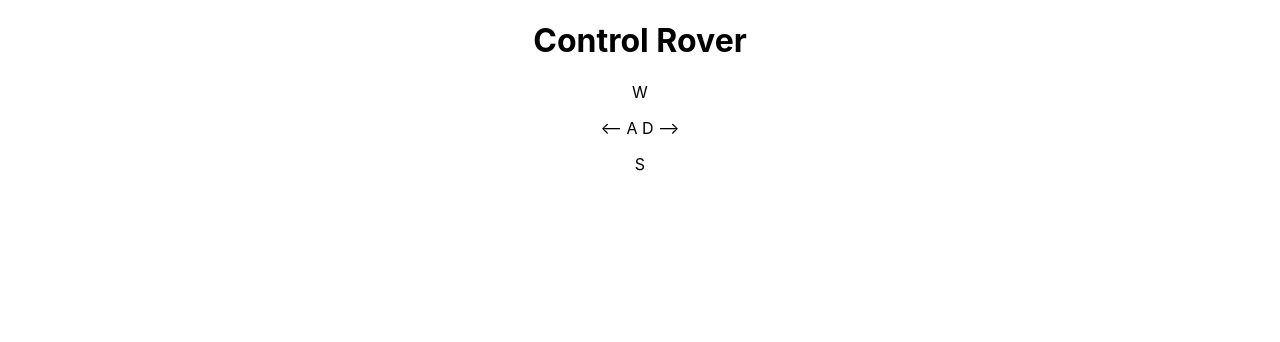
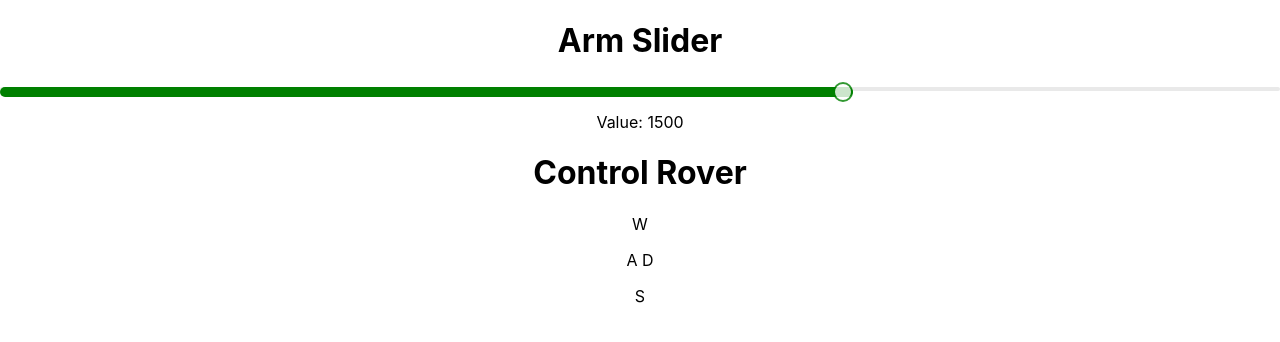
Before and after one commit to MarvinMok/HaCK2024, a React (Create React App) app in the folder frontend/: page / in a window 1280 px wide. Shown: the top 342 px of the page. Built offline with nearby package versions, Linux system fonts and the light colour scheme; no server answers; the HTML template or start-up script is replaced by a standard one.

Commit message:
Added slider controls for the arm value

```diff
--- a/frontend/package.json
+++ b/frontend/package.json
@@ -6,6 +6,7 @@
     "@testing-library/jest-dom": "^5.17.0",
     "@testing-library/react": "^13.4.0",
     "@testing-library/user-event": "^13.5.0",
+    "rc-slider": "^10.6.2",
     "react": "^18.3.1",
     "react-dom": "^18.3.1",
     "react-scripts": "5.0.1",
--- a/frontend/src/App.js
+++ b/frontend/src/App.js
@@ -1,10 +1,33 @@
 import React, { useState, useEffect, useRef } from "react";
+import SliderComponent from "./SliderComponent";
 import "./App.css";
 
 const App = () => {
 
   const [messageReceived, setMessageReceived] = useState("");
   const keydown = useRef(false);
+  const [value, setValue] = useState(1500);
+  // constand changing slider value
+  const handleChange = (newValue) => {
+    setValue(newValue);
+  };
+
+  // Slider change once released
+  const sendArmValue = async (newValue) => {
+    try {
+      const response = await fetch('http://localhost:8000/send-arm-value', {
+        method: 'POST',
+        headers: {
+          'Content-Type': 'application/json',
+        },
+        body: JSON.stringify({ topic: "arm", message: newValue }),
+      });
+      const data = await response.json();
+      console.log('Response from server:', data);
+    } catch (error) {
+      console.error('Error sending message:', error);
+    }
+  };
 
   // For Receving Message
   // Will be used for sensor data
@@ -13,6 +36,8 @@ const App = () => {
       .then((res) => res.json())
       .then((data) => setMessageReceived(data.message));
   }, []);
+
+
 
   // Controls for Rover
 
@@ -39,12 +64,14 @@ const App = () => {
         }
       }
       catch (error) {
-
+        console.log(`Error handling keydown: {event.key}`)
       }
     }
 
     const handleKeyUp = (event) => {
-      if (event.key === 'w' || event.key === 'a' || event.key === 's' || event.key === 'd') {
+      if (event.key === 'w' || event.key === 'a' || event.key === 's' || event.key === 'd'
+      // || event.key === 'ArrowUp' || event.key === 'ArrowDown'
+      ) {
         sendStop();
         keydown.current = false;
       }
@@ -65,7 +92,7 @@ const App = () => {
 
   const sendStop = async () => {
     try {
-      const response = await fetch('http://localhost:8000/send-message', {
+      const response = await fetch('http://localhost:8000/send-direction', {
         method: 'POST',
         headers: {
           'Content-Type': 'application/json',
@@ -81,7 +108,7 @@ const App = () => {
 
   const sendLeft = async () => {
     try {
-      const response = await fetch('http://localhost:8000/send-message', {
+      const response = await fetch('http://localhost:8000/send-direction', {
         method: 'POST',
         headers: {
           'Content-Type': 'application/json',
@@ -98,7 +125,7 @@ const App = () => {
 
   const sendRight = async () => {
     try {
-      const response = await fetch('http://localhost:8000/send-message', {
+      const response = await fetch('http://localhost:8000/send-direction', {
         method: 'POST',
         headers: {
           'Content-Type': 'application/json',
@@ -114,7 +141,7 @@ const App = () => {
 
   const sendBackward = async () => {
     try {
-      const response = await fetch('http://localhost:8000/send-message', {
+      const response = await fetch('http://localhost:8000/send-direction', {
         method: 'POST',
         headers: {
           'Content-Type': 'application/json',
@@ -130,7 +157,7 @@ const App = () => {
 
   const sendForward = async () => {
     try {
-      const response = await fetch('http://localhost:8000/send-message', {
+      const response = await fetch('http://localhost:8000/send-direction', {
         method: 'POST',
         headers: {
           'Content-Type': 'application/json',
@@ -150,11 +177,19 @@ const App = () => {
 
   return (
     <div className="App">
-      <h3>{messageReceived}</h3>
+      <div className>
+        <h1>Arm Slider</h1>
+        <SliderComponent
+          value={value}
+          onChange={handleChange}
+          onAfterChange={sendArmValue}
+        />
+      </div>
+      {/* <h3>{messageReceived}</h3> */}
       <h1>Control Rover</h1>
       <div>
         <p>W</p>
-        <p> &lt;-- A  D --&gt;</p>
+        <p> A  D </p>
         <p>S</p>
       </div>
     </div>
@@ -162,4 +197,4 @@ const App = () => {
 
 }
 
-export default App
+export default App;
--- /dev/null
+++ b/frontend/src/SliderComponent.js
@@ -0,0 +1,29 @@
+import React, { useState } from 'react';
+import Slider from 'rc-slider';
+import 'rc-slider/assets/index.css';
+
+const SliderComponent = ({ value, onChange, onAfterChange }) => {
+    return (
+      <div className="slider-container">
+        <Slider
+          min={100}
+          max={2200}
+          value={value}
+          onChange={onChange}
+          onAfterChange={onAfterChange}
+          trackStyle={{ backgroundColor: 'green', height: 10 }}
+          handleStyle={{
+            borderColor: 'green',
+            height: 20,
+            width: 20,
+            marginLeft: -10,
+            marginTop: -5,
+            backgroundColor: 'white',
+          }}
+        />
+        <p>Value: {value}</p>
+      </div>
+    );
+  };
+
+  export default SliderComponent;
```
Also changed, not shown: 1 other file (tests, documents, lock files or other folders).
